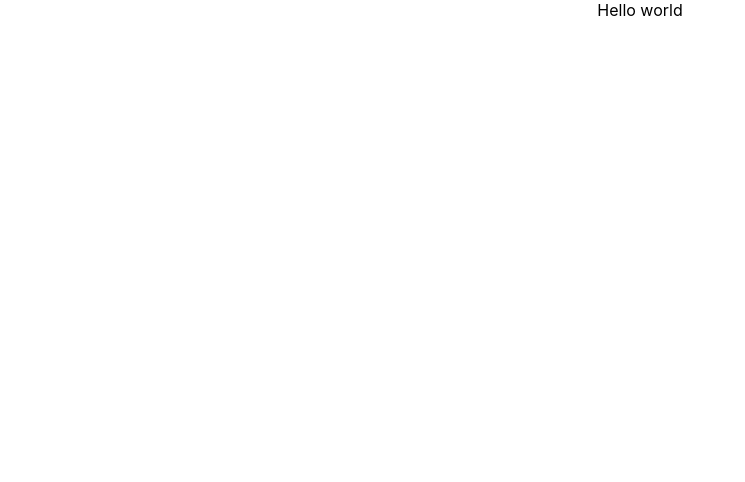
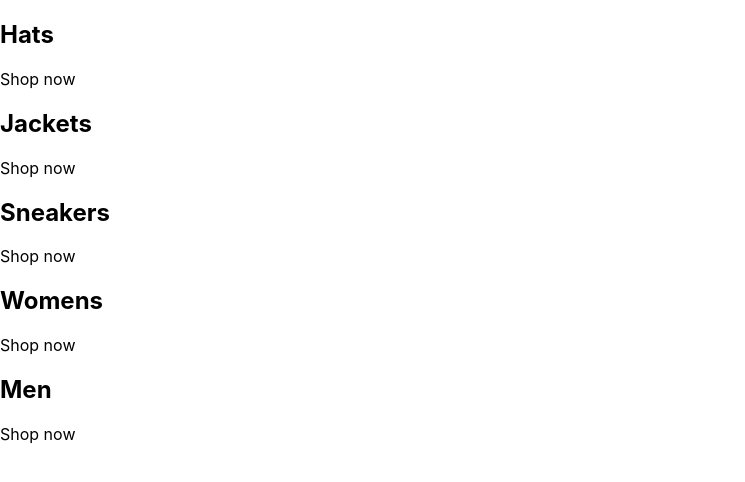
Before and after one commit to janegil-staff/crwn-clothing, a React (Create React App) app: page / in a window 1280 px wide. Shown: the top 482 px of the page, without its empty margins (0-745 px from the left). Built offline with nearby package versions, Linux system fonts and the light colour scheme.

Commit message:
Add setup

```diff
--- a/src/App.css
+++ /dev/null
@@ -1,38 +0,0 @@
-.App {
-  text-align: center;
-}
-
-.App-logo {
-  height: 40vmin;
-  pointer-events: none;
-}
-
-@media (prefers-reduced-motion: no-preference) {
-  .App-logo {
-    animation: App-logo-spin infinite 20s linear;
-  }
-}
-
-.App-header {
-  background-color: #282c34;
-  min-height: 100vh;
-  display: flex;
-  flex-direction: column;
-  align-items: center;
-  justify-content: center;
-  font-size: calc(10px + 2vmin);
-  color: white;
-}
-
-.App-link {
-  color: #61dafb;
-}
-
-@keyframes App-logo-spin {
-  from {
-    transform: rotate(0deg);
-  }
-  to {
-    transform: rotate(360deg);
-  }
-}
--- a/src/App.js
+++ b/src/App.js
@@ -1,10 +1,34 @@
-import logo from './logo.svg';
-import './App.css';
 
-function App() {
+const App = () => {
   return (
-    <div className="App">
-      Hello world
+    <div className="categories-container">
+      <div className="category-container">
+
+        <div className="category-body-container">
+          <h2>Hats</h2>
+          <p>Shop now</p>
+        </div>
+
+        <div className="category-body-container">
+          <h2>Jackets</h2>
+          <p>Shop now</p>
+        </div>
+
+        <div className="category-body-container">
+          <h2>Sneakers</h2>
+          <p>Shop now</p>
+        </div>
+
+        <div className="category-body-container">
+          <h2>Womens</h2>
+          <p>Shop now</p>
+        </div>
+
+        <div className="category-body-container">
+          <h2>Men</h2>
+          <p>Shop now</p>
+        </div>
+      </div>
     </div>
   );
 }
```
